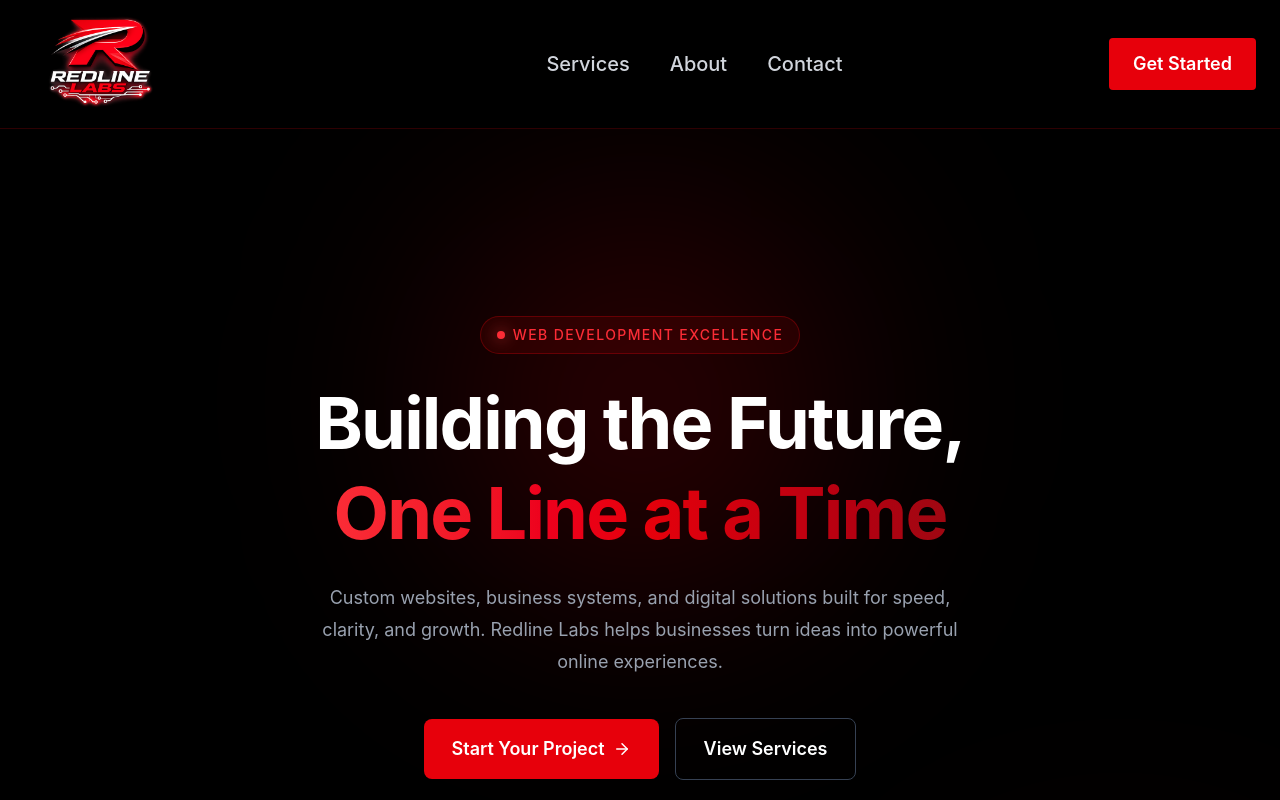
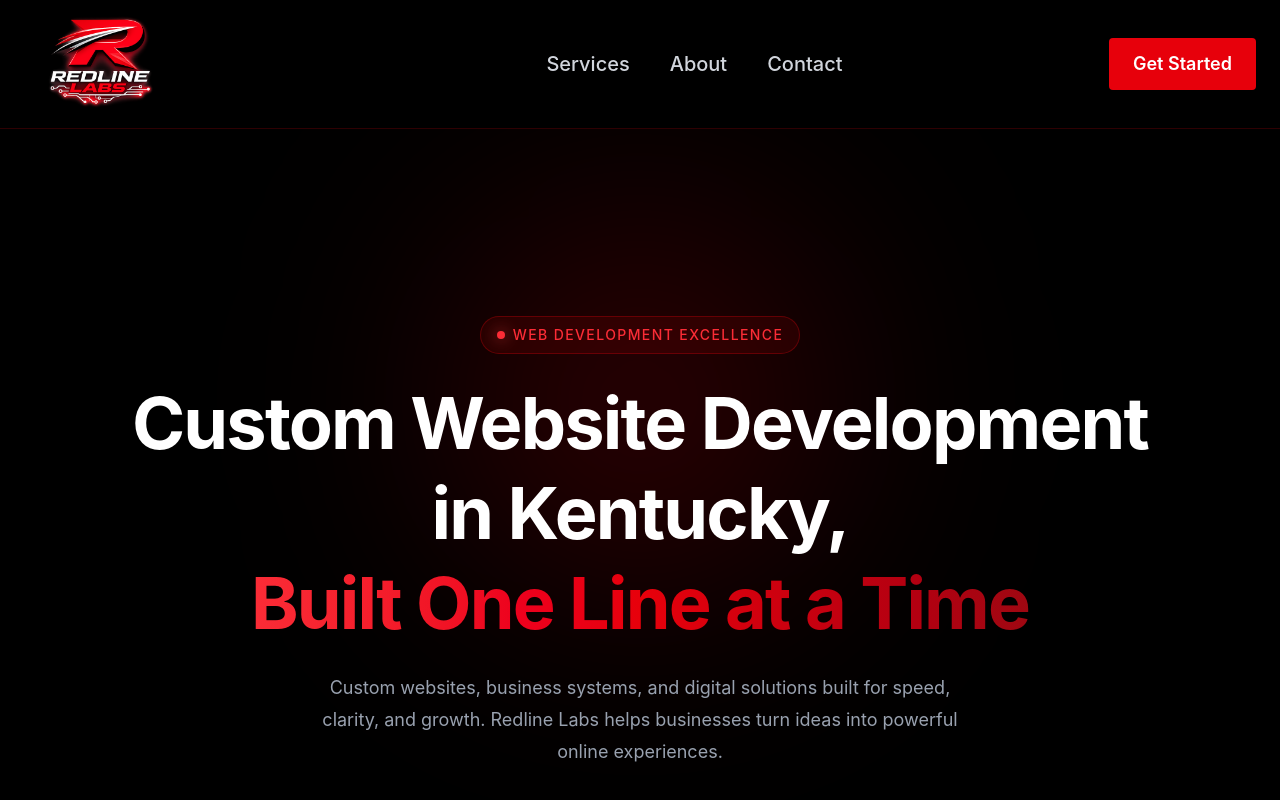
Before and after one commit to widner0623/redline-labs, a React (Vite) app in the folder client/: page / in a window 1280 px wide. Shown: the top 800 px of the page. Built offline with nearby package versions, Linux system fonts and the light colour scheme.

Commit message:
SEO hero update

```diff
--- a/client/src/sections/Hero.jsx
+++ b/client/src/sections/Hero.jsx
@@ -17,10 +17,10 @@ function Hero() {
 
         {/* Headline */}
         <h1 className="mx-auto max-w-5xl text-5xl font-bold leading-tight tracking-tight opacity-0 animate-[fadeUp_0.8s_ease-out_0.1s_forwards] md:text-7xl cursor-default">
-          Building the Future,
+          Custom Website Development in Kentucky,
           <br />
           <span className="bg-gradient-to-r from-red-500 via-red-600 to-red-800 bg-clip-text text-transparent cursor-default">
-            One Line at a Time
+            Built One Line at a Time
           </span>
         </h1>
 
@@ -29,6 +29,9 @@ function Hero() {
           Custom websites, business systems, and digital solutions built for
           speed, clarity, and growth. Redline Labs helps businesses turn ideas
           into powerful online experiences.
+        </p>
+        <p className="sr-only">
+          Redline Labs is a Kentucky-based web developer offering custom websites, business systems, and digital solutions for small businesses in Owensboro, Bowling Green and surrounding areas.
         </p>
 
         {/* Buttons */}
```
